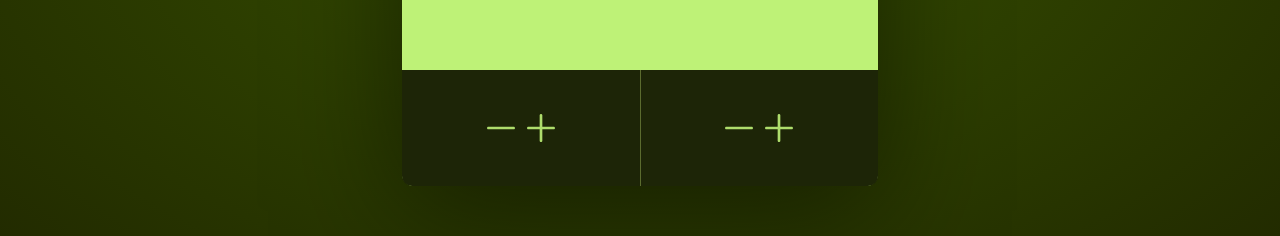
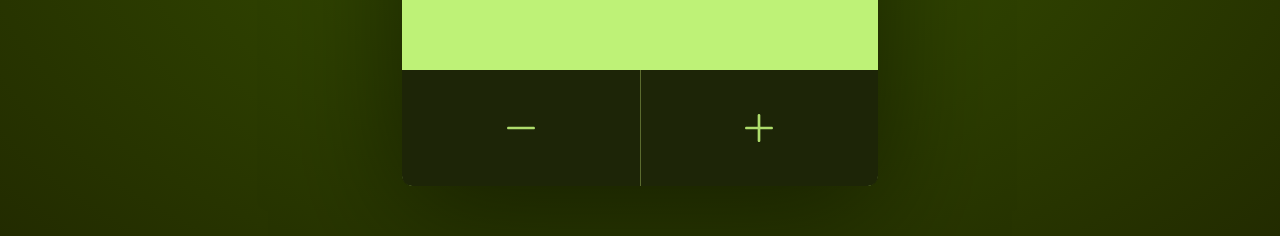
Before and after one commit to aminetiouk/fancy-counter, a React (Vite) app: page / in a window 1280 px wide. Shown: the part 522-758 px from the top of the page. Built offline with nearby package versions, Linux system fonts and the light colour scheme.

Commit message:
feat: implement incr and decr a counter

```diff
--- a/src/Components/CountButton.jsx
+++ b/src/Components/CountButton.jsx
@@ -1,10 +1,31 @@
-import { MinusIcon, PlusIcon } from "@radix-ui/react-icons";
+import { MinusIcon, PlusIcon } from '@radix-ui/react-icons';
 
-export default function CountButton() {
+export default function CountButton({ setCount, type }) {
+  const handleClick = () => {
+    setCount(c => {
+      if (type === 'minus') {
+        const newCount = c - 1;
+        if (newCount < 10) {
+          return 0;
+        }
+        return newCount;
+      } else {
+        const newCount = c + 1;
+        if (newCount > 10) {
+          return 10;
+        }
+        return newCount;
+      }
+    });
+  };
+
   return (
-    <button className="count-btn">
-      <MinusIcon className="count-btn-icon"></MinusIcon>
-      <PlusIcon className="count-btn-icon"></PlusIcon>
-    </button>
-  )
+      <button className="count-btn" onClick={handleClick}>
+        {type === 'minus' ? (
+          <MinusIcon className="count-btn-icon" />
+        ) : (
+          <PlusIcon className="count-btn-icon" />
+        )}
+      </button>
+  );
 }
```
